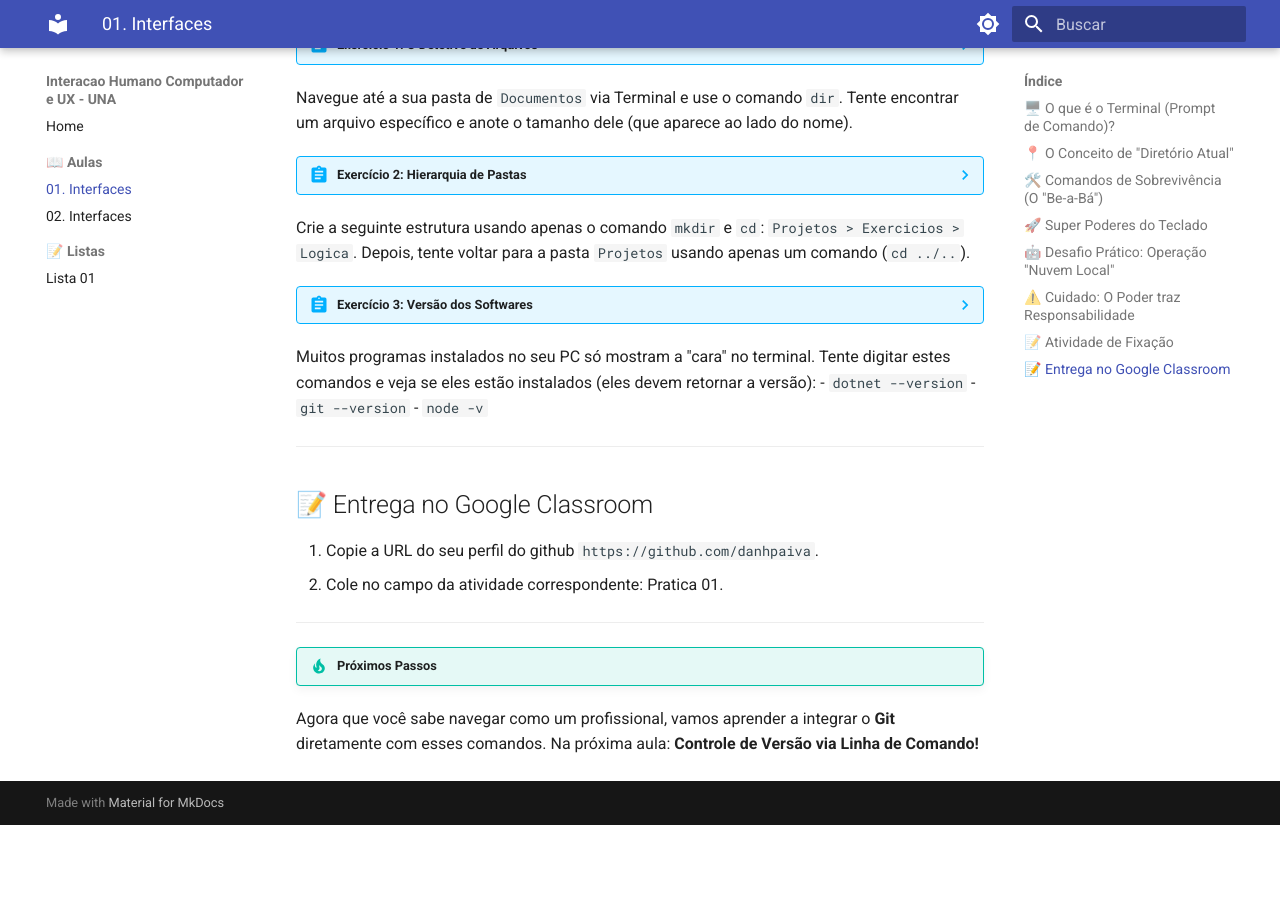
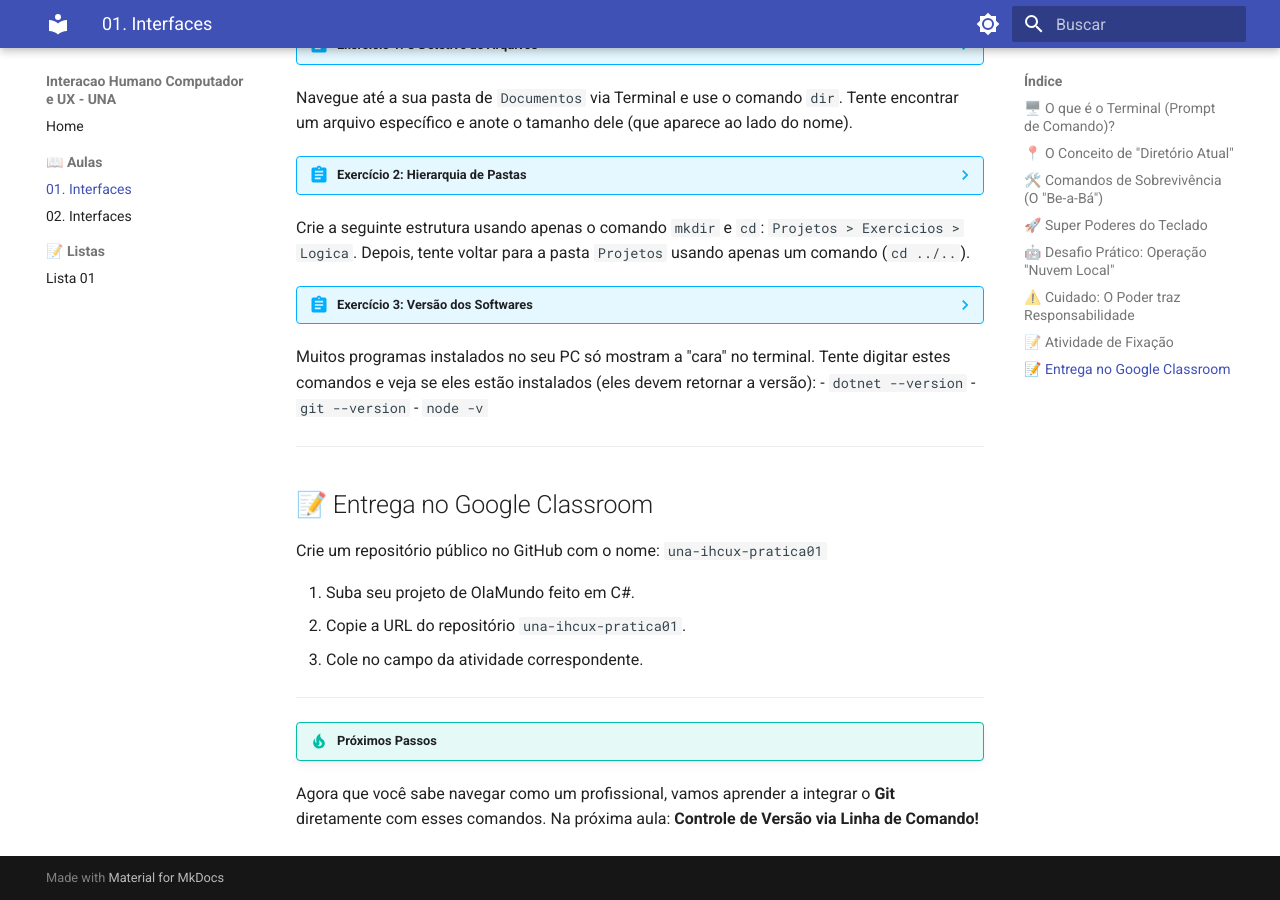
Before and after one commit to danhpaiva/una-ihcux-mkdocs-202601, an MkDocs documentation site: the page built from docs/aulas/01-aula.md, in a window 1280 px wide and 900 px high, scrolled down 2558 px. Built offline with MkDocs 1.6.1 and Material for MkDocs 9.7.7, drawn with Linux system fonts in a browser that asks for light colours; before the commit the page ends 3383 px from its top, so only the background shows below that.

Commit message:
feat: add alteracao repositorio

```diff
--- a/docs/aulas/01-aula.md
+++ b/docs/aulas/01-aula.md
@@ -92,8 +92,12 @@ Muitos programas instalados no seu PC só mostram a "cara" no terminal. Tente di
 
 ## 📝 Entrega no Google Classroom
 
-1. Copie a URL do seu perfil do github `https://github.com/danhpaiva`.
-2. Cole no campo da atividade correspondente: Pratica 01.
+Crie um repositório público no GitHub com o nome:
+`una-ihcux-pratica01`
+
+0. Suba seu projeto de OlaMundo feito em C#.
+1. Copie a URL do repositório `una-ihcux-pratica01`.
+2. Cole no campo da atividade correspondente.
 
 ---
 
```
